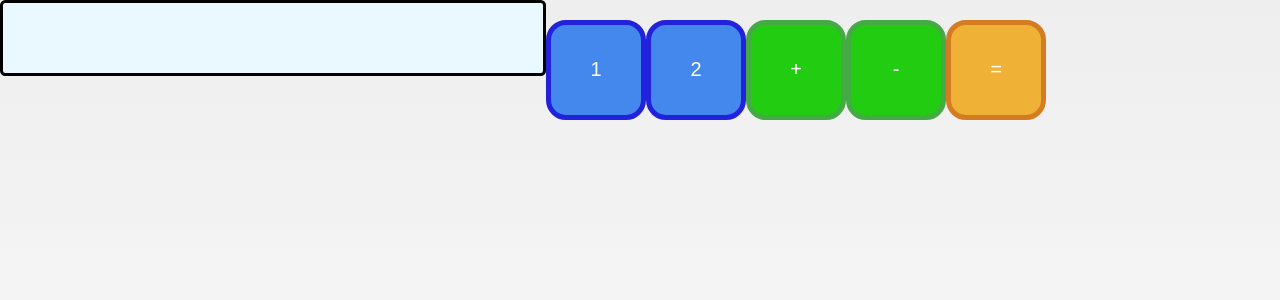
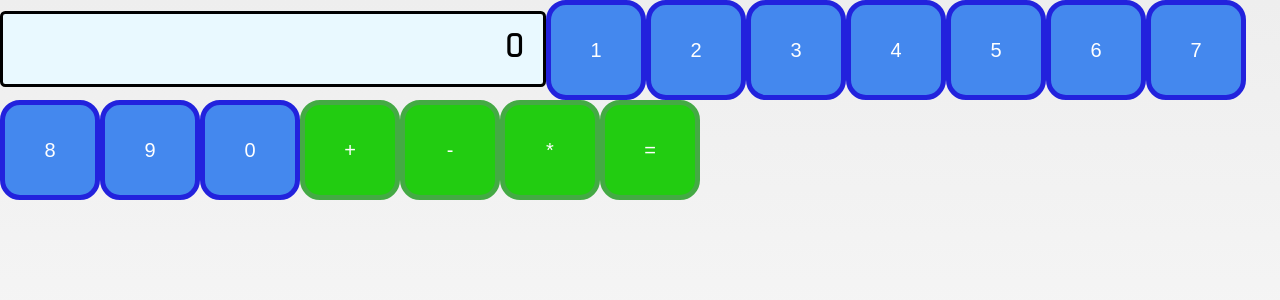
Before and after one commit to panprogramadorgh/react-calculator, a React (Create React App) app: page / in a window 1280 px wide. Shown: the top 300 px of the page. Built offline with nearby package versions, Linux system fonts and the light colour scheme.

Commit message:
componentes principales de la calculadora funconando clear queda estructurarla

```diff
--- a/src/App.jsx
+++ b/src/App.jsx
@@ -1,149 +1,40 @@
 /* React package sutff */
-import { Fragment, useState, useEffect } from "react";
+import { Fragment, useState, useEffect, useContext } from "react";
 /* exporting all componets for building the app */
-import Button from "./components/Button";
 import Display from "./components/Display";
+import NumberButton from "./components/calculator/NumberButton";
+import OpButton from "./components/calculator/OpButton";
+import EqualButton from "./components/calculator/EqualButton";
+import { ButtonContext } from "./contexts/ButtonContext";
 /*  */
 import "./App.css";
 
-const handleStateReset = ({
-  // setFirstNumber,
-  setSeccondNumber,
-  setOperation,
-  setCurrentNumber,
-}) => {
-  // setFirstNumber("");
-  setSeccondNumber("");
-  setOperation("");
-  setCurrentNumber("number1");
-};
-
-const handleEqualButton = ({
-  firstNumber,
-  seccondNumber,
-  operation,
-  setAns,
-}) => {
-  /* problem solving with calculator user input */
-
-  if (!firstNumber || !seccondNumber || !operation) return null;
-  else {
-    let result;
-    switch (operation) {
-      case "+":
-        result = Number(firstNumber) + Number(seccondNumber);
-        break;
-      case "-":
-        result = Number(firstNumber) - Number(seccondNumber);
-        break;
-      case "*":
-        result = Number(firstNumber) * Number(seccondNumber);
-        break;
-      case "/":
-        result = Number(firstNumber) / Number(seccondNumber);
-        break;
-    }
-    setAns(result.toString());
-  }
-};
-
 const App = () => {
   const [displayContent, setDisplayContent] = useState("");
-  const [firstNumber, setFirstNumber] = useState("");
-  const [seccondNumber, setSeccondNumber] = useState("");
-  const [operation, setOperation] = useState("");
-  const [currentNumber, setCurrentNumber] = useState("number1");
-  const [ans, setAns] = useState(null);
+  const { ans, firstNumber, setFirstNumber, seccondNumber, operation } =
+    useContext(ButtonContext);
 
   useEffect(() => {
-    if (ans !== null) {
-      setDisplayContent(ans);
-      setFirstNumber(ans);
-    }
+    setDisplayContent(ans);
+    setFirstNumber(ans);
   }, [ans]);
+
+  useEffect(() => {
+    setDisplayContent(firstNumber + operation + seccondNumber);
+  }, [firstNumber, seccondNumber, operation]);
 
   return (
     <Fragment>
       <Display width="500px">{displayContent}</Display>
-      <Button
-        type="number"
-        action={() => {
-          displayContent === null
-            ? setDisplayContent("1")
-            : setDisplayContent(displayContent + "1");
-          if (currentNumber === "number1") {
-            setFirstNumber(firstNumber + "1");
-          } else if (currentNumber === "number2") {
-            setSeccondNumber(seccondNumber + "1");
-          }
-        }}
-      >
-        1
-      </Button>
 
-      <Button
-        type="number"
-        action={() => {
-          displayContent === null
-            ? setDisplayContent("2")
-            : setDisplayContent(displayContent + "2");
-          if (currentNumber === "number1") {
-            setFirstNumber(firstNumber + "2");
-          } else if (currentNumber === "number2") {
-            setSeccondNumber(seccondNumber + "2");
-          }
-        }}
-      >
-        2
-      </Button>
+      {[1, 2, 3, 4, 5, 6, 7, 8, 9, 0].map((number) => {
+        return <NumberButton key={number - 1}>{number}</NumberButton>;
+      })}
 
-      <Button
-        type="operation"
-        action={() => {
-          displayContent === null
-            ? setDisplayContent("+")
-            : setDisplayContent(displayContent + "+");
-          if (firstNumber) setOperation("+");
-          setCurrentNumber(`number${!firstNumber ? 1 : 2}`);
-        }}
-      >
-        +
-      </Button>
-
-      <Button
-        type="operation"
-        action={() => {
-          displayContent === null
-            ? setDisplayContent("-")
-            : setDisplayContent(displayContent + "-");
-          if (firstNumber) setOperation("-");
-          setCurrentNumber(`number${!firstNumber ? 1 : 2}`);
-        }}
-      >
-        -
-      </Button>
-
-      <Button
-        type="special"
-        action={() => {
-          const handleFunctionObjParameter = {
-            firstNumber,
-            seccondNumber,
-            operation,
-            setAns,
-            setFirstNumber,
-            setSeccondNumber,
-            setOperation,
-            setCurrentNumber,
-          };
-          /* calcualtes the result */
-          handleEqualButton(handleFunctionObjParameter);
-          /* ressets calculator states */
-          handleStateReset(handleFunctionObjParameter);
-        }}
-      >
-        =
-      </Button>
+      <OpButton>+</OpButton>
+      <OpButton>-</OpButton>
+      <OpButton>*</OpButton>
+      <EqualButton>{"="}</EqualButton>
     </Fragment>
   );
 };
--- /dev/null
+++ b/src/components/calculator/EqualButton.jsx
@@ -0,0 +1,63 @@
+import { useContext } from "react";
+import { ButtonContext } from "../../contexts/ButtonContext";
+import Button from "../Button";
+
+const handleEqualButton = ({ firstNumber, seccondNumber, operation }) => {
+  if (!firstNumber || !seccondNumber || !operation) return null;
+  else {
+    let result;
+    switch (operation) {
+      case "+":
+        result = Number(firstNumber) + Number(seccondNumber);
+        break;
+      case "-":
+        result = Number(firstNumber) - Number(seccondNumber);
+        break;
+      case "*":
+        result = Number(firstNumber) * Number(seccondNumber);
+        break;
+      case "/":
+        result = Number(firstNumber) / Number(seccondNumber);
+        break;
+    }
+    return result.toString();
+  }
+};
+
+const OpButton = ({ children }) => {
+  const {
+    firstNumber,
+    setFirstNumber,
+    seccondNumber,
+    setSeccondNumber,
+    operation,
+    setAns,
+    setOperation,
+    setCurrentNumber,
+  } = useContext(ButtonContext);
+  return (
+    <Button
+      type="operation"
+      action={() => {
+        /* takes care of updating ans state */
+        const result = handleEqualButton({
+          firstNumber,
+          seccondNumber,
+          operation,
+        });
+        if (result !== null) {
+          setAns(result);
+          /* takes care of resetting butto states */
+          setFirstNumber("");
+          setSeccondNumber("");
+          setOperation("");
+          setCurrentNumber("number1");
+        }
+      }}
+    >
+      {children}
+    </Button>
+  );
+};
+
+export default OpButton;
--- /dev/null
+++ b/src/components/calculator/NumberButton.jsx
@@ -0,0 +1,23 @@
+import { useContext } from "react";
+import { ButtonContext } from "../../contexts/ButtonContext";
+import Button from "../Button";
+
+const NumberButton = ({ children }) => {
+  const { firstNumber, setFirstNumber, seccondNumber, setSeccondNumber, currentNumber } = useContext(ButtonContext);
+  return (
+    <Button
+      type="number"
+      action={() => {
+        if (currentNumber === "number1") {
+          setFirstNumber((firstNumber !== 0 ? firstNumber : "") + `${children}`);
+        } else if (currentNumber === "number2") {
+          setSeccondNumber(seccondNumber + `${children}`);
+        }
+      }}
+    >
+      {children}
+    </Button>
+  );
+};
+
+export default NumberButton;
--- /dev/null
+++ b/src/components/calculator/OpButton.jsx
@@ -0,0 +1,25 @@
+import { useContext } from "react";
+import { ButtonContext } from "../../contexts/ButtonContext";
+import Button from "../Button";
+
+
+const OpButton = ({ children }) => {
+  const { setOperation, firstNumber, setCurrentNumber } =
+    useContext(ButtonContext);
+  return (
+    <Button
+      type="operation"
+      action={() => {
+        if (firstNumber) {
+          setOperation(children);
+          return setCurrentNumber("number2");
+        }
+        return null
+      }}
+    >
+      {children}
+    </Button>
+  );
+};
+
+export default OpButton;
--- /dev/null
+++ b/src/contexts/ButtonContext.jsx
@@ -0,0 +1,32 @@
+import { useState, createContext } from "react";
+
+export const ButtonContext = createContext();
+
+const ButtonContextProvider = ({ children }) => {
+  const [firstNumber, setFirstNumber] = useState("");
+  const [seccondNumber, setSeccondNumber] = useState("");
+  const [operation, setOperation] = useState("");
+  const [currentNumber, setCurrentNumber] = useState("number1");
+  const [ans, setAns] = useState(0);
+
+  const buttonStates = {
+    firstNumber,
+    setFirstNumber,
+    seccondNumber,
+    setSeccondNumber,
+    operation,
+    setOperation,
+    currentNumber,
+    setCurrentNumber,
+    ans,
+    setAns,
+  };
+
+  return (
+    <ButtonContext.Provider value={buttonStates}>
+      {children}
+    </ButtonContext.Provider>
+  );
+};
+
+export default ButtonContextProvider;
--- a/src/index.js
+++ b/src/index.js
@@ -1,9 +1,12 @@
 import { StrictMode } from "react";
 import { createRoot } from "react-dom/client";
+import ButtonContextProvider from "./contexts/ButtonContext";
 import App from "./App";
 
 createRoot(document.getElementById("root")).render(
-    <StrictMode>
-        <App />
-    </StrictMode>
+  <StrictMode>
+    <ButtonContextProvider>
+      <App />
+    </ButtonContextProvider>
+  </StrictMode>
 );
```
Also changed, not shown: src/components/Button.jsx (+6 -4 lines).
